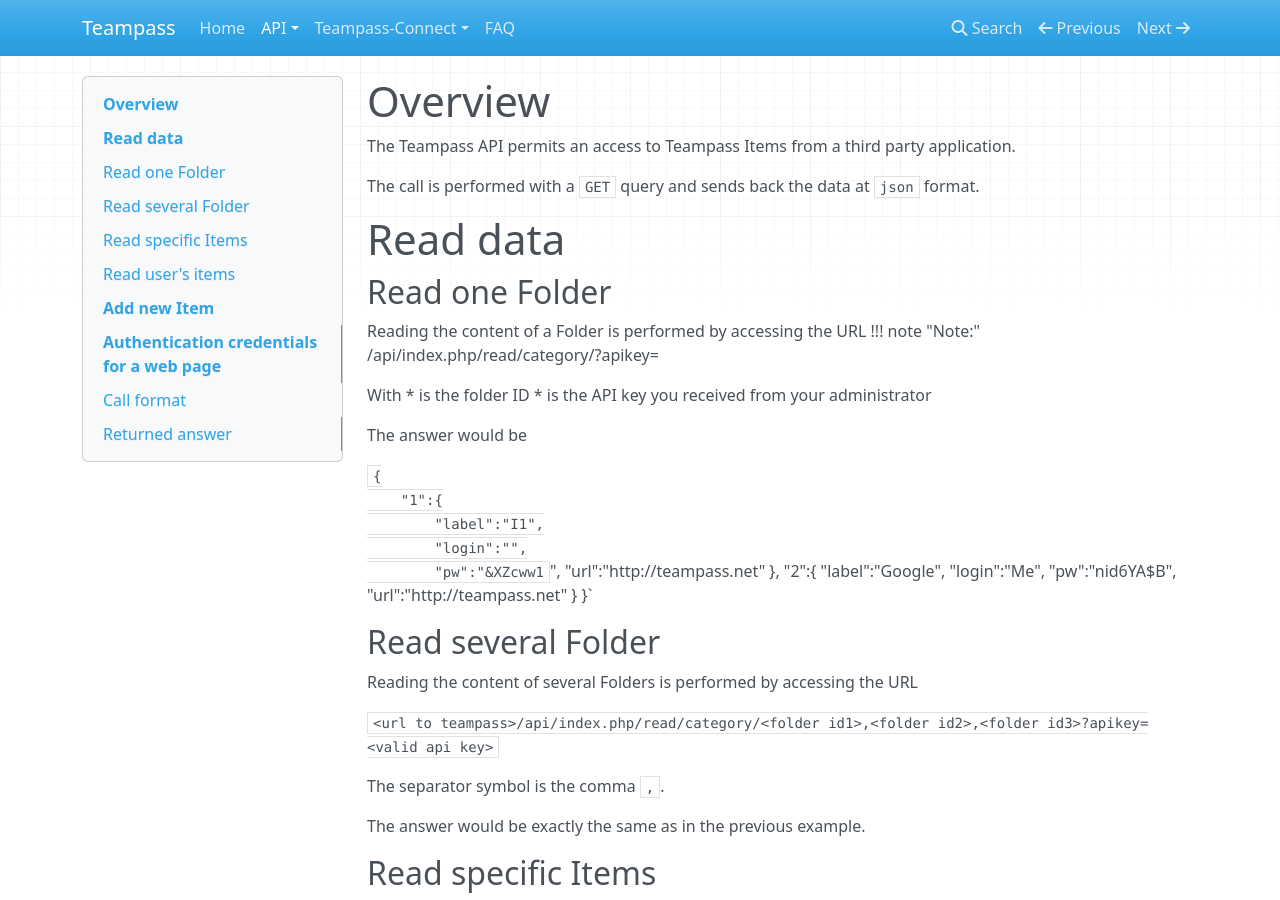
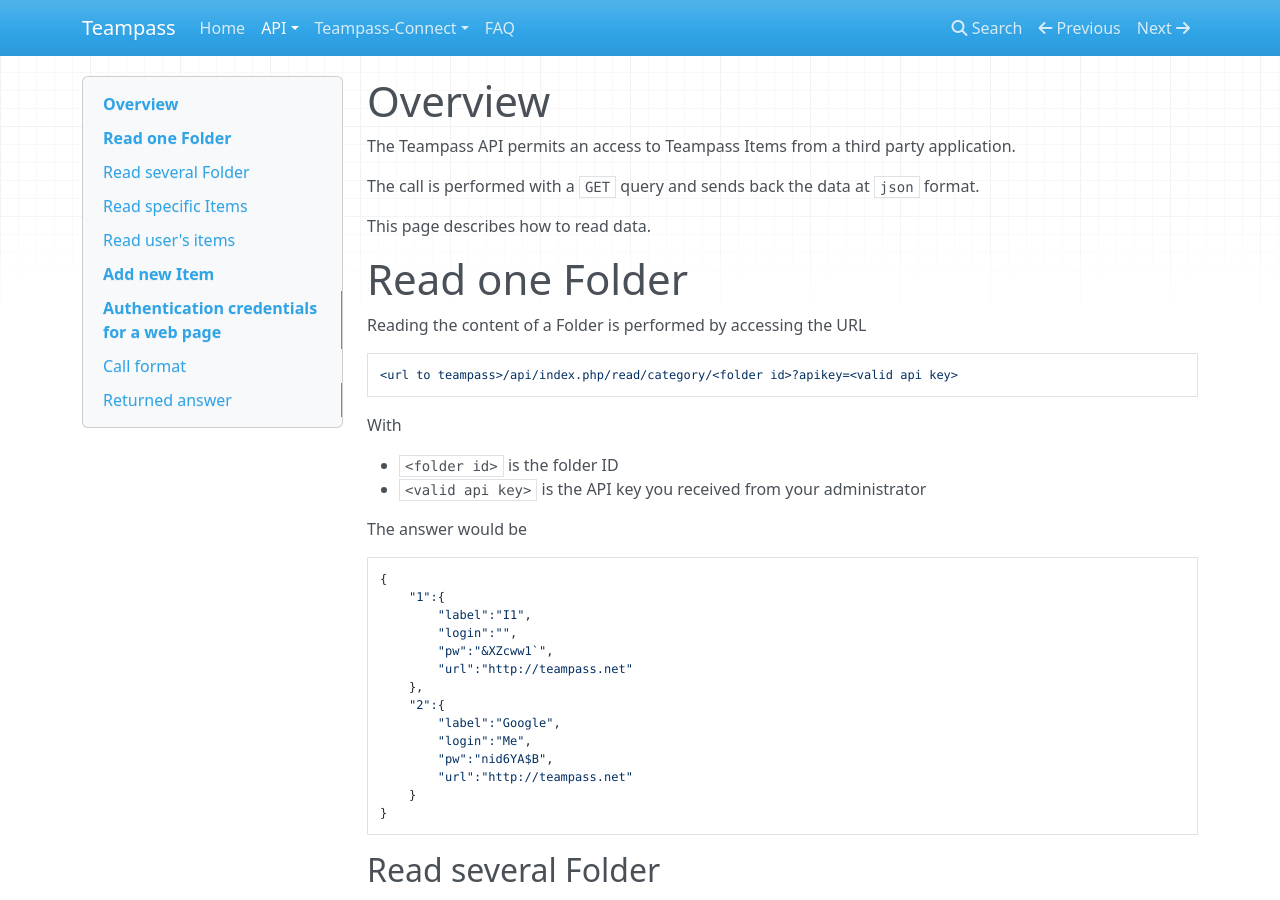
Before and after one commit to nilsteampassnet/teampass_doc, an MkDocs documentation site: the page built from docs/api/api-read.md, in a window 1280 px wide and 900 px high. Built offline with MkDocs 1.6.1, drawn with Linux system fonts in a browser that asks for light colours; nearby versions of some CDN libraries; old or Windows-style settings are respelled for this version of MkDocs.

Commit message:
Updated api-read.md

````diff
--- a/docs/api/api-read.md
+++ b/docs/api/api-read.md
@@ -4,21 +4,25 @@ The Teampass API permits an access to Teampass Items from a third party applicat
 
 The call is performed with a `GET` query and sends back the data at `json` format.
 
-# Read data
+This page describes how to read data.
 
-## Read one Folder
+# Read one Folder
 
 Reading the content of a Folder is performed by accessing the URL
-!!! note "Note:"
-	<url to teampass>/api/index.php/read/category/<folder id>?apikey=<valid api key>
+
+```yaml
+<url to teampass>/api/index.php/read/category/<folder id>?apikey=<valid api key>
+```
 
 With
-* <folder id> is the folder ID
-* <valid api key> is the API key you received from your administrator
+
+* `<folder id>` is the folder ID
+* `<valid api key>` is the API key you received from your administrator
 
 The answer would be
 
-`{
+```yaml
+{
 	"1":{
 		"label":"I1",
 		"login":"",
@@ -31,7 +35,8 @@ The answer would be
 		"pw":"nid6YA$B",
 		"url":"http://teampass.net"
 	}
-}`
+}
+```
 
 ## Read several Folder
 
````
